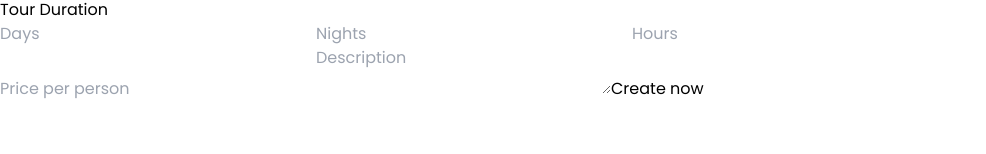
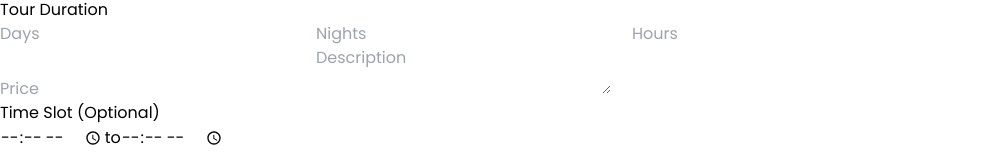
Before and after one commit to saudkhanbpk/sunlite_movers_admin, a React (Vite) app: page /add_package in a window 1280 px wide. Shown: the part 986-1140 px from the top of the page, without its empty margins (0-986 px from the left). Before the commit the page ends 1087 px from the top, so only its background shows below. Built offline with nearby package versions, Linux system fonts and the light colour scheme; no server answers; sample sign-in values are in the browser's storage.

Commit message:
time slot and booking terms added successfully

```diff
--- a/src/BaseUrl.jsx
+++ b/src/BaseUrl.jsx
@@ -1,2 +1,2 @@
-export const BaseUrl = 'https://kkra-backend-new.onrender.com'
-// export const BaseUrl = 'http://localhost:5000'
+// export const BaseUrl = 'https://kkra-backend-new.onrender.com'
+export const BaseUrl = 'http://localhost:5000'
--- a/src/components/AddPackage.jsx
+++ b/src/components/AddPackage.jsx
@@ -19,10 +19,11 @@ const AddPackage = () => {
     hours: "",
     price: "",
     description: "",
+    startTime: "",
+    endTime: "",
   });
 
   const [selectedFile, setSelectedFile] = useState([]);
-  console.log("selectedFile", selectedFile);
   const [locations, setLocations] = useState([]);
   const [loading, setLoading] = useState(false);
   const [fileName, setFileName] = useState("");
@@ -51,9 +52,21 @@ const AddPackage = () => {
     setFileName(files.map((file) => file.name).join(", "));
   };
 
+  // const convertTo12HourFormat = (time) => {
+  //   const [hours, minutes] = time.split(":");
+  //   const hoursInt = parseInt(hours, 10);
+  //   const period = hoursInt >= 12 ? "PM" : "AM";
+  //   const hours12 = hoursInt % 12 || 12;
+  //   return `${hours12}:${minutes} ${period}`;
+  // };
+
   const handleSubmit = async (e) => {
     e.preventDefault();
-    console.log("formdata", FormData);
+
+    // Convert times to 12-hour format
+    // const formattedStartTime = convertTo12HourFormat(formData.startTime);
+    // const formattedEndTime = convertTo12HourFormat(formData.endTime);
+
     const formDataToSend = new FormData();
     formDataToSend.append("title", formData.title);
     formDataToSend.append("destination", formData.destination);
@@ -64,6 +77,8 @@ const AddPackage = () => {
     formDataToSend.append("hours", formData.hours);
     formDataToSend.append("price", formData.price);
     formDataToSend.append("description", formData.description);
+    formDataToSend.append("startTime", formData.startTime);
+    formDataToSend.append("endTime", formData.endTime);
     selectedFile.forEach((file) => {
       formDataToSend.append(`image`, file);
     });
@@ -99,6 +114,7 @@ const AddPackage = () => {
           Create New Package
         </h2>
         <form onSubmit={handleSubmit} className="space-y-4">
+          {/* File upload section */}
           <div className="flex justify-center items-center w-full h-32 border-2 border-dashed border-gray-300 rounded-lg cursor-pointer hover:bg-gray-50 relative">
             <div className="text-center">
               <BsUpload className="mx-auto h-12 w-12 text-gray-400" />
@@ -120,6 +136,8 @@ const AddPackage = () => {
               Selected file: {fileName}
             </p>
           )}
+
+          {/* Form fields */}
           <input
             type="text"
             name="title"
@@ -160,8 +178,10 @@ const AddPackage = () => {
             onChange={handleChange}
             className="w-full py-3 p-2 rounded-md focus:outline-none focus:ring-2 focus:ring-blue-500"
           />
+
+          {/* Tour duration inputs */}
           <div>
-            <labe>Tour Duration</labe>
+            <label>Tour Duration</label>
             <div className="flex items-center gap-2 mt-3">
               <input
                 type="number"
@@ -189,12 +209,13 @@ const AddPackage = () => {
               />
             </div>
           </div>
+
           <input
             type="number"
             name="price"
             value={formData.price}
             onChange={handleChange}
-            placeholder="Price per person"
+            placeholder="Price"
             className="w-full py-3 p-2 rounded-md focus:outline-none focus:ring-2 focus:ring-blue-500"
           />
 
@@ -206,18 +227,38 @@ const AddPackage = () => {
             className="w-full py-3 p-2 rounded-md focus:outline-none focus:ring-2 focus:ring-blue-500 h-32"
           ></textarea>
 
+          {/* Time Slot Inputs */}
+          <div>
+            <label>Time Slot (Optional)</label>
+            <div className="flex items-center gap-2 mt-3">
+              <input
+                type="time"
+                name="startTime"
+                value={formData.startTime}
+                onChange={handleChange}
+                className="w-full py-3 p-2 rounded-md focus:outline-none focus:ring-2 focus:ring-blue-500"
+              />
+              <span className="text-gray-600">to</span>
+              <input
+                type="time"
+                name="endTime"
+                value={formData.endTime}
+                onChange={handleChange}
+                className="w-full py-3 p-2 rounded-md focus:outline-none focus:ring-2 focus:ring-blue-500"
+              />
+            </div>
+          </div>
+
+          {/* Submit button */}
           <button
+            type="submit"
             disabled={loading}
-            type="submit"
-            className="w-full bg-blue-500 text-white p-2 rounded-md hover:bg-blue-600 focus:outline-none focus:ring-2 focus:ring-blue-500 focus:ring-offset-2"
+            className="w-full py-3 bg-blue-500 text-white rounded-md"
           >
             {loading ? (
-              <div className="flex items-center justify-center">
-                <FaSpinner className="animate-spin mr-2" /> {/* Spinner icon */}
-                Processing...
-              </div>
+              <FaSpinner className="animate-spin mx-auto" />
             ) : (
-              "Create now"
+              "Add Package"
             )}
           </button>
         </form>
--- a/src/components/Packages.jsx
+++ b/src/components/Packages.jsx
@@ -8,7 +8,6 @@ import { BaseUrl } from "../BaseUrl";
 function Packages() {
   const navigate = useNavigate();
   const [packages, setPackages] = useState([]);
-  console.log("packages", packages);
   const [loading, setLoading] = useState(true);
   const [showFullDescription, setShowFullDescription] = useState({});
 
@@ -102,7 +101,7 @@ function Packages() {
                       Price
                       <br />
                       <a className="text-blue-500 font-bold text-xl">
-                        AED,{pkg.price}
+                        AED {pkg.price}
                       </a>
                     </p>
                   </div>
@@ -131,7 +130,7 @@ function Packages() {
                 className="flex gap-2 bg-white rounded-xl p-2 mb-2"
               >
                 <img
-                  src={pkg.image}
+                  src={pkg.image[0]}
                   alt={pkg.title}
                   className="w-24 h-16 object-cover rounded-xl"
                 />
--- a/src/components/UpdatePackage.jsx
+++ b/src/components/UpdatePackage.jsx
@@ -8,6 +8,7 @@ import { FaSpinner } from "react-icons/fa";
 const UpdatePackage = () => {
   const location = useLocation();
   const pkg = location.state;
+  console.log("pkg", pkg);
   const navigate = useNavigate();
   const [loading, setLoading] = useState(false);
   const [formData, setFormData] = useState({
@@ -19,6 +20,7 @@ const UpdatePackage = () => {
     hours: pkg.hours || "",
     image: [],
   });
+  console.log("formData", formData);
 
   const handleChange = (e) => {
     const { name, value } = e.target;
@@ -42,7 +44,6 @@ const UpdatePackage = () => {
   const handleSubmit = async (e) => {
     e.preventDefault();
     const data = new FormData();
-    // Append form fields to FormData
     data.append("title", formData.title);
     data.append("description", formData.description);
     data.append("price", formData.price);
@@ -50,9 +51,8 @@ const UpdatePackage = () => {
     data.append("nights", formData.nights);
     data.append("hours", formData.hours);
 
-    // Append the file if it exists
     formData.image.forEach((image) => {
-      data.append("image", image); // 'images' is the field name for multiple files
+      data.append("image", image);
     });
     setLoading(true);
 
@@ -163,10 +163,11 @@ const UpdatePackage = () => {
             multiple
             onChange={handleFileChange}
             className="w-full p-2 border border-gray-300 rounded"
+            required
           />
           {formData.image && (
             <p className="mt-1 text-gray-500">
-              Image Name: {getImageName(formData.image)}
+              Image Name: {getImageName(formData.image[0])}
             </p>
           )}
         </div>
```
Also changed, not shown: src/components/Booking.jsx (+36 -21 lines), src/components/PackagesDetails.jsx (+57 -27 lines).
